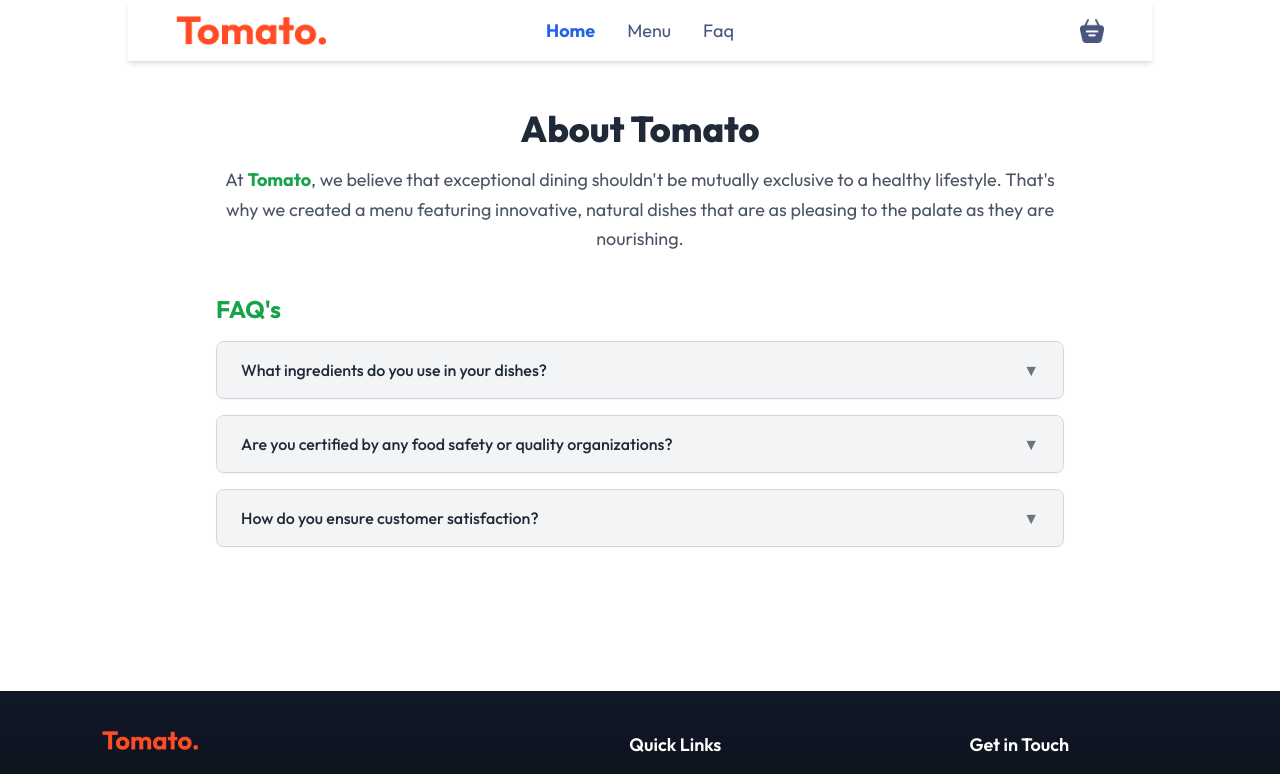
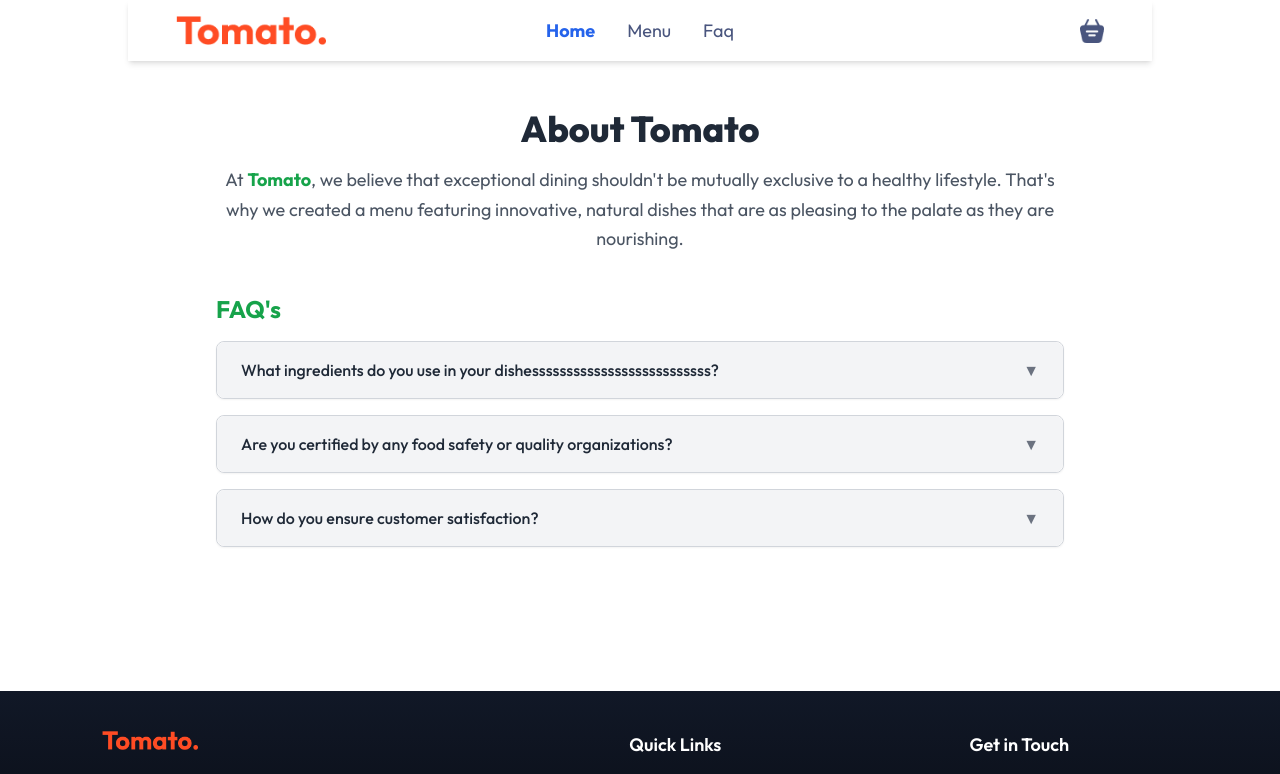
Before and after one commit to ChoonTeck17/Foodie, a React (Vite) app in the folder Frontend/: page /Faq in a window 1280 px wide. Shown: the top 774 px of the page. Built offline with nearby package versions, Linux system fonts and the light colour scheme.

Commit message:
test commit

```diff
--- a/Frontend/src/pages/Faq.jsx
+++ b/Frontend/src/pages/Faq.jsx
@@ -12,7 +12,7 @@ const Faq = () => {
       category: "FAQ's",
       questions: [
         {
-          question: "What ingredients do you use in your dishes?",
+          question: "What ingredients do you use in your dishessssssssssssssssssssssssss?",
           answer:
             `We prioritize using the freshest, highest-quality ingredients available. Our menu features seasonal
             produce sourced from local farms whenever possible. We also use sustainable seafood, responsibly raised
```
